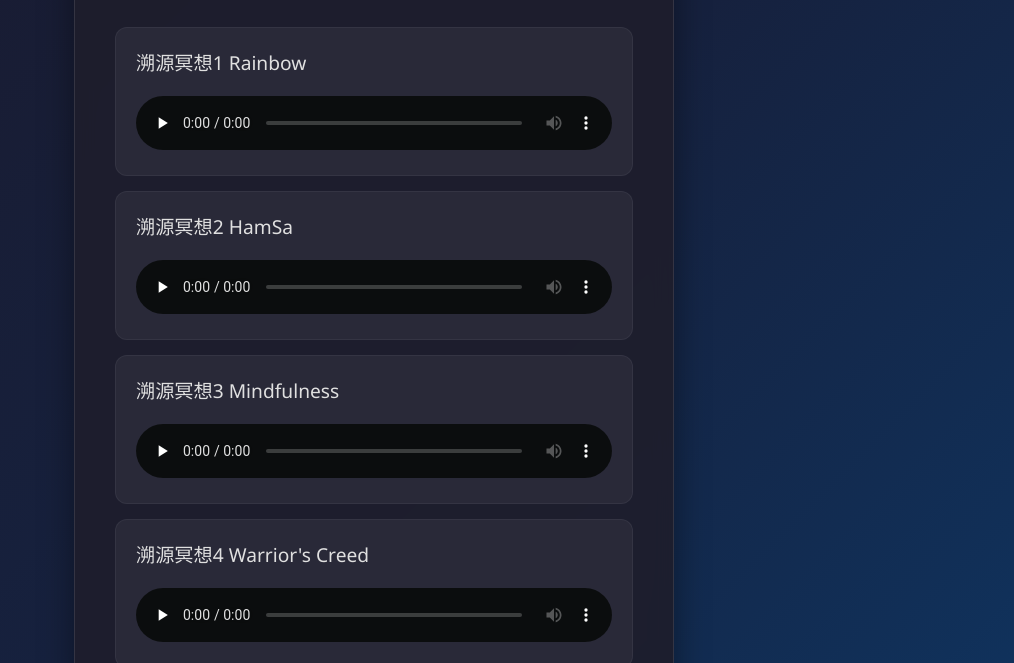
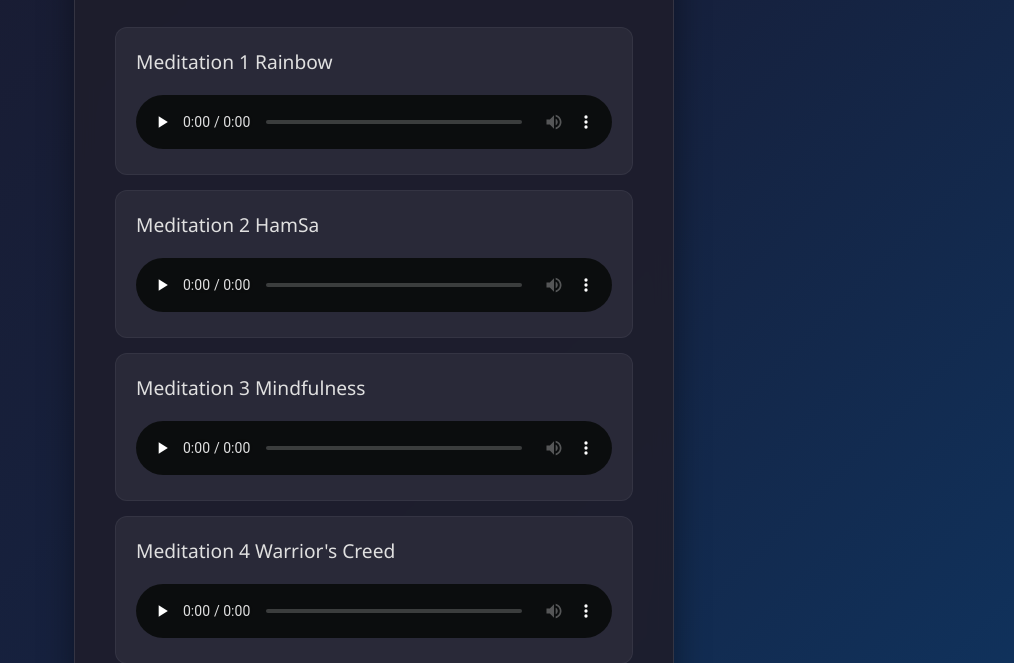
Before and after one commit to eric761231/odysseyWeb, a website: page html/index.html in a window 1280 px wide. Shown: the part 137-800 px from the top of the page, without its empty margins (266-1280 px from the left). Drawn offline with Linux system fonts and the light colour scheme.

Commit message:
fix: rename music files to ascii and update index.html paths

```diff
--- a/html/index.html
+++ b/html/index.html
@@ -344,13 +344,13 @@
         </div>
 
         <ul class="music-list">
-            <li class="music-item" data-src="html/meditationMusic/溯源冥想1 Rainbow.mp3">
+            <li class="music-item" data-src="html/meditationMusic/meditation1_rainbow.mp3">
                 <div class="music-info">
-                <div class="music-title">溯源冥想1 Rainbow</div>
+                <div class="music-title">Meditation 1 Rainbow</div>
                 </div>
                 <div class="audio-container">
                     <audio class="audio-player" controls preload="none">
-                        <source src="html/meditationMusic/溯源冥想1 Rainbow.mp3" type="audio/mpeg">
+                        <source src="html/meditationMusic/meditation1_rainbow.mp3" type="audio/mpeg">
                         您的瀏覽器不支援音頻播放。
                     </audio>
                     <div class="volume-display">
@@ -359,13 +359,13 @@
                 </div>
             </li>
 
-            <li class="music-item" data-src="html/meditationMusic/溯源冥想2 HamSa.mp3">
+            <li class="music-item" data-src="html/meditationMusic/meditation2_hamsa.mp3">
                 <div class="music-info">
-                <div class="music-title">溯源冥想2 HamSa</div>
+                <div class="music-title">Meditation 2 HamSa</div>
                 </div>
                 <div class="audio-container">
                     <audio class="audio-player" controls preload="none">
-                        <source src="html/meditationMusic/溯源冥想2 HamSa.mp3" type="audio/mpeg">
+                        <source src="html/meditationMusic/meditation2_hamsa.mp3" type="audio/mpeg">
                         您的瀏覽器不支援音頻播放。
                     </audio>
                     <div class="volume-display">
@@ -374,13 +374,13 @@
                 </div>
             </li>
 
-            <li class="music-item" data-src="html/meditationMusic/溯源冥想3 Mindfulness.mp3">
+            <li class="music-item" data-src="html/meditationMusic/meditation3_mindfulness.mp3">
                 <div class="music-info">
-                <div class="music-title">溯源冥想3 Mindfulness</div>
+                <div class="music-title">Meditation 3 Mindfulness</div>
                 </div>
                 <div class="audio-container">
                     <audio class="audio-player" controls preload="none">
-                        <source src="html/meditationMusic/溯源冥想3 Mindfulness.mp3" type="audio/mpeg">
+                        <source src="html/meditationMusic/meditation3_mindfulness.mp3" type="audio/mpeg">
                         您的瀏覽器不支援音頻播放。
                     </audio>
                     <div class="volume-display">
@@ -389,13 +389,13 @@
                 </div>
             </li>
 
-            <li class="music-item" data-src="html/meditationMusic/溯源冥想4 Warrior'sCreed.mp3">
+            <li class="music-item" data-src="html/meditationMusic/meditation4_warriorscreed.mp3">
                 <div class="music-info">
-                <div class="music-title">溯源冥想4 Warrior's Creed</div>
+                <div class="music-title">Meditation 4 Warrior's Creed</div>
                 </div>
                 <div class="audio-container">
                     <audio class="audio-player" controls preload="none">
-                        <source src="html/meditationMusic/溯源冥想4 Warrior'sCreed.mp3" type="audio/mpeg">
+                        <source src="html/meditationMusic/meditation4_warriorscreed.mp3" type="audio/mpeg">
                         您的瀏覽器不支援音頻播放。
                     </audio>
                     <div class="volume-display">
```
Also changed, not shown: 4 other files.
